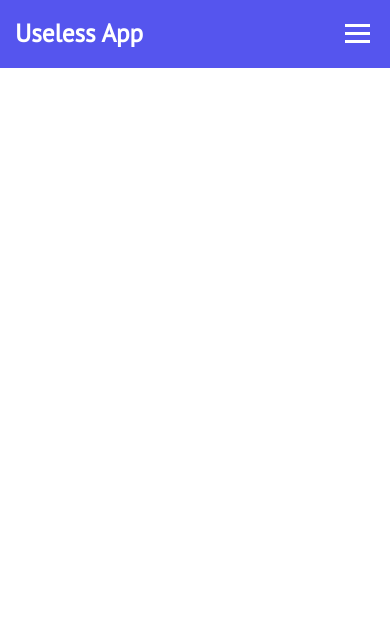
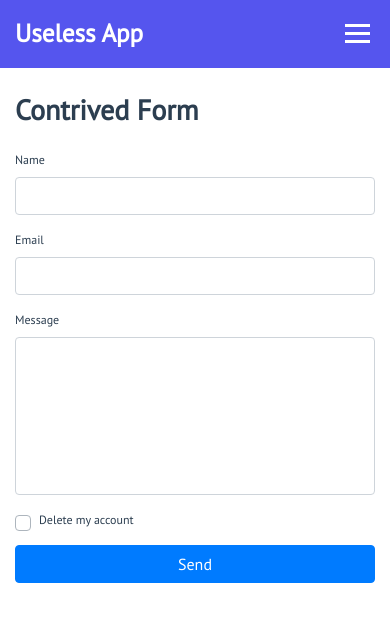
Before and after one commit to ashabrah/fedworkshop, a Vue app: page /#/form in a window 390 px wide. Shown: the top 622 px of the page. Built offline with nearby package versions, Linux system fonts and the light colour scheme.

Commit message:
Updated css and added form fields in Contrived Form to accept and submit data

```diff
--- a/src/App.vue
+++ b/src/App.vue
@@ -41,6 +41,10 @@
     -webkit-font-smoothing: antialiased;
     -moz-osx-font-smoothing: grayscale;
     color: #2c3e50;
+  }
+
+  form label{
+    font-size: 12px;
   }
 
   nav {
@@ -89,23 +93,6 @@
     margin: 5px;
   }
 
-  .modal-footer{
-    justify-content: space-around !important;
-    border: none;
-  }
-
-  .modal-header{
-    justify-content: space-around !important;
-    border: none;
-  }
-  .modal-header h5{
-    font-weight: bold;
-  }
-  .modal-body{
-    text-align: center;
-  }
-
-
 
   @media screen and (max-width: 468px){
     body{
--- a/src/views/ContrivedForm.vue
+++ b/src/views/ContrivedForm.vue
@@ -0,0 +1,74 @@
+<template>
+  <div class="container mt-3">
+    <h3 class="title">Contrived Form</h3>
+    <b-form @submit="submitForm">
+      <b-form-group label="Name" label-for="name">
+        <b-form-input v-model="name" type="text"></b-form-input>
+      </b-form-group>
+      <b-form-group label="Email" label-for="email">
+        <b-form-input v-model="email" type="email"></b-form-input>
+      </b-form-group>
+      <b-form-group label="Message" label-for="message">
+        <b-form-textarea
+          id="message"
+          v-model="message"
+          rows="6"
+          max-rows="8"
+        ></b-form-textarea>
+      </b-form-group>
+      <div class="input-section">
+        <b-form-checkbox
+          id="delete-checkbox"
+          v-model="deleted"
+          name="delete-checkbox"
+        >
+          Delete my account
+        </b-form-checkbox>
+      </div>
+      <div>
+        <b-button id="send-button" type="submit" variant="primary">Send</b-button>
+      </div>
+    </b-form>
+  </div>
+</template>
+
+<script>
+export default {
+  name: 'ContrivedForm',
+  data(){
+    return{
+      name: '',
+      email: '',
+      message: '',
+      deleted: false
+    }
+  },
+  methods: {
+    submitForm(e){
+      e.preventDefault();
+    }
+  }
+}
+</script>
+
+<style scoped>
+.title{
+  margin: 25px 0px 25px 0px;
+  font-weight: 700;
+}
+.input-section{
+  margin-bottom: 10px;
+}
+#send-button{
+  width: 100%;
+}
+.container{
+  width: 60%;
+}
+
+@media screen and (max-width: 468px) {
+  .container{
+    width: 100%;
+  }
+}
+</style>
```
